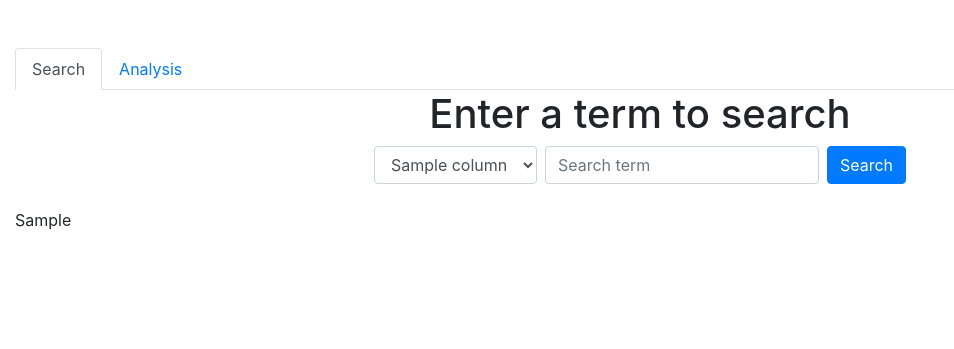
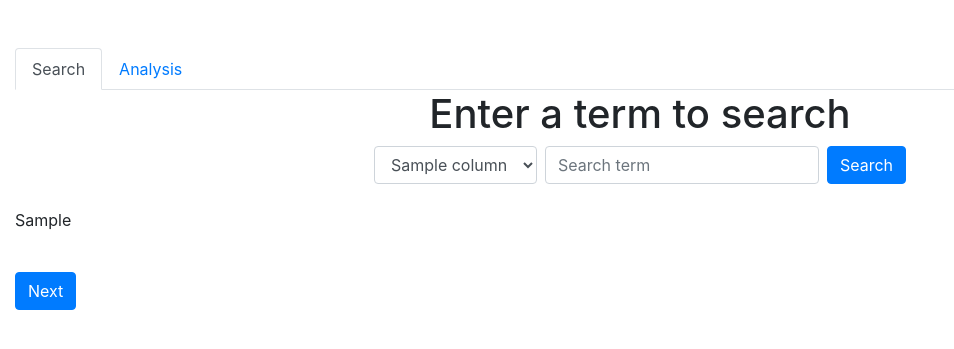
Before and after one commit to hfxalbees/DSA_CVE, a Flask app: template templates/search.html in a window 1280 px wide. Shown: the top 349 px of the page, without its empty margins (0-954 px from the left). Run offline with Flask 3, Linux system fonts and the light colour scheme; the template is opened without the code that fills it: most values are stand-ins (such as "Sample title", 1, 10 or a date in 2020); some libraries are stand-ins or nearby versions.

Commit message:
Completed (Final Ver): Everything working

```diff
--- a/main.py
+++ b/main.py
@@ -52,13 +52,27 @@ def sort_file(filename):
     df = pd.read_excel(file_path)
     column_name = 'CVE ID'  # Replace with the actual column name to sort by
     sorted_df, elapsed_time = PigeonHoleSort.pigeonhole_sort_with_dataframe(df, PigeonHoleSort.custom_sort_key, column_name)
-    sorted_df_top10 = sorted_df.head(20)
 
-    search_term = request.form.get('search_term')
-    search_column = request.form.get('search_column')
+    # Get the current page number from the query parameter
+    page = int(request.args.get('page', 1))
+
+    # Check if a new search is submitted
+    new_search_term = request.form.get('search_term')
+    new_search_column = request.form.get('search_column')
+
+    if new_search_term and new_search_column:
+        search_term = new_search_term
+        search_column = new_search_column
+        page = 1  # Reset to first page on new search
+    else:
+        search_term = request.args.get('search_term')
+        search_column = request.args.get('search_column')
+
     result_count = 0
     typo_suggestions = []
     sorted_df_html = ""
+    next_url = None
+    prev_url = None
 
     if search_term and search_column:
         search_results = kmp.search_dataframe_kmp(sorted_df, search_term, search_column)
@@ -71,34 +85,45 @@ def sort_file(filename):
             else:
                 sorted_df_html = f"<p>No exact results found for '{search_term}' in '{search_column}'.</p>"
 
-
-            # Display rows with suggested word
             if typo_suggestions:
                 suggested_word = next(iter(typo_suggestions))  # Take the first suggestion
                 suggested_results = kmp.search_dataframe_kmp(sorted_df, suggested_word, search_column)
                 result_count = len(suggested_results)
-                suggested_results_html = paginate_dataframe(suggested_results, page=1)
-                sorted_df_html += f"<p>Showing results for suggested word '{suggested_word}' in '{search_column}'({result_count} results found):</p>{suggested_results_html}"
+                sorted_df_html += f"<p>Showing results for suggested word '{suggested_word}' in '{search_column}' ({result_count} results found):</p>"
+                sorted_df_html += paginate_dataframe(suggested_results, page)
+
+                # Generate next and previous URLs for suggested results
+                next_url = f"/sort_file/{filename}?page={page + 1}&search_term={suggested_word}&search_column={search_column}" if (page * app.config['RESULTS_PER_PAGE']) < len(suggested_results) else None
+                prev_url = f"/sort_file/{filename}?page={page - 1}&search_term={suggested_word}&search_column={search_column}" if page > 1 else None
         else:
-            search_results_html = paginate_dataframe(search_results, page=1)
-            sorted_df_html = f"<p>Showing results for '{search_term}' in '{search_column}' ({result_count} results found):</p>{search_results_html}"
+            sorted_df_html = f"<p>Showing results for '{search_term}' in '{search_column}' ({result_count} results found):</p>"
+            sorted_df_html += paginate_dataframe(search_results, page)
+
+            # Generate next and previous URLs for search results
+            next_url = f"/sort_file/{filename}?page={page + 1}&search_term={search_term}&search_column={search_column}" if (page * app.config['RESULTS_PER_PAGE']) < len(search_results) else None
+            prev_url = f"/sort_file/{filename}?page={page - 1}&search_term={search_term}&search_column={search_column}" if page > 1 else None
     else:
-        result_count = len(sorted_df_top10)
-        sorted_df_html = sorted_df_top10.to_html(classes='table table-striped')
+        result_count = len(sorted_df)
+        sorted_df_html = paginate_dataframe(sorted_df, page)
+
+        # Generate next and previous URLs for the sorted DataFrame
+        next_url = f"/sort_file/{filename}?page={page + 1}" if (page * app.config['RESULTS_PER_PAGE']) < len(sorted_df) else None
+        prev_url = f"/sort_file/{filename}?page={page - 1}" if page > 1 else None
 
     # Generate analysis
     analysis_output_dir = os.path.join(app.config['ANALYSIS_FOLDER'], filename)
     analyze_data.analyze_data(sorted_df, analysis_output_dir)
 
-    return render_template('search.html', elapsed_time=elapsed_time, sorted_df_html=sorted_df_html, search_term=search_term, search_column=search_column, columns=df.columns, result_count=result_count, analysis_files=os.listdir(analysis_output_dir), analysis_dir=filename, custom_titles=custom_titles, typo_suggestions=typo_suggestions)
+    return render_template('search.html', elapsed_time=elapsed_time, sorted_df_html=sorted_df_html, search_term=search_term, search_column=search_column, columns=df.columns, result_count=result_count, analysis_files=os.listdir(analysis_output_dir), analysis_dir=filename, custom_titles=custom_titles, typo_suggestions=typo_suggestions, next_url=next_url, prev_url=prev_url)
 
 def paginate_dataframe(df, page):
     results_per_page = app.config['RESULTS_PER_PAGE']
-    total_pages = (len(df) // results_per_page) + 1
     start = (page - 1) * results_per_page
     end = start + results_per_page
     page_df = df.iloc[start:end]
     return page_df.to_html(classes='table table-striped')
+
+
 
 @app.route('/analysis/<path:filepath>')
 def send_analysis_file(filepath):
--- a/templates/search.html
+++ b/templates/search.html
@@ -69,6 +69,14 @@
                 </table>
             </div>
         </div>
+        <div class="d-flex justify-content-between mt-4">
+            {% if prev_url %}
+              <a href="{{ prev_url }}" class="btn btn-primary">Previous</a>
+            {% endif %}
+            {% if next_url %}
+              <a href="{{ next_url }}" class="btn btn-primary">Next</a>
+            {% endif %}
+          </div>
     </div>
     <div id="analysis-tab" style="display:none;">
         <h1 class="text-center">Data Analysis</h1>
```
